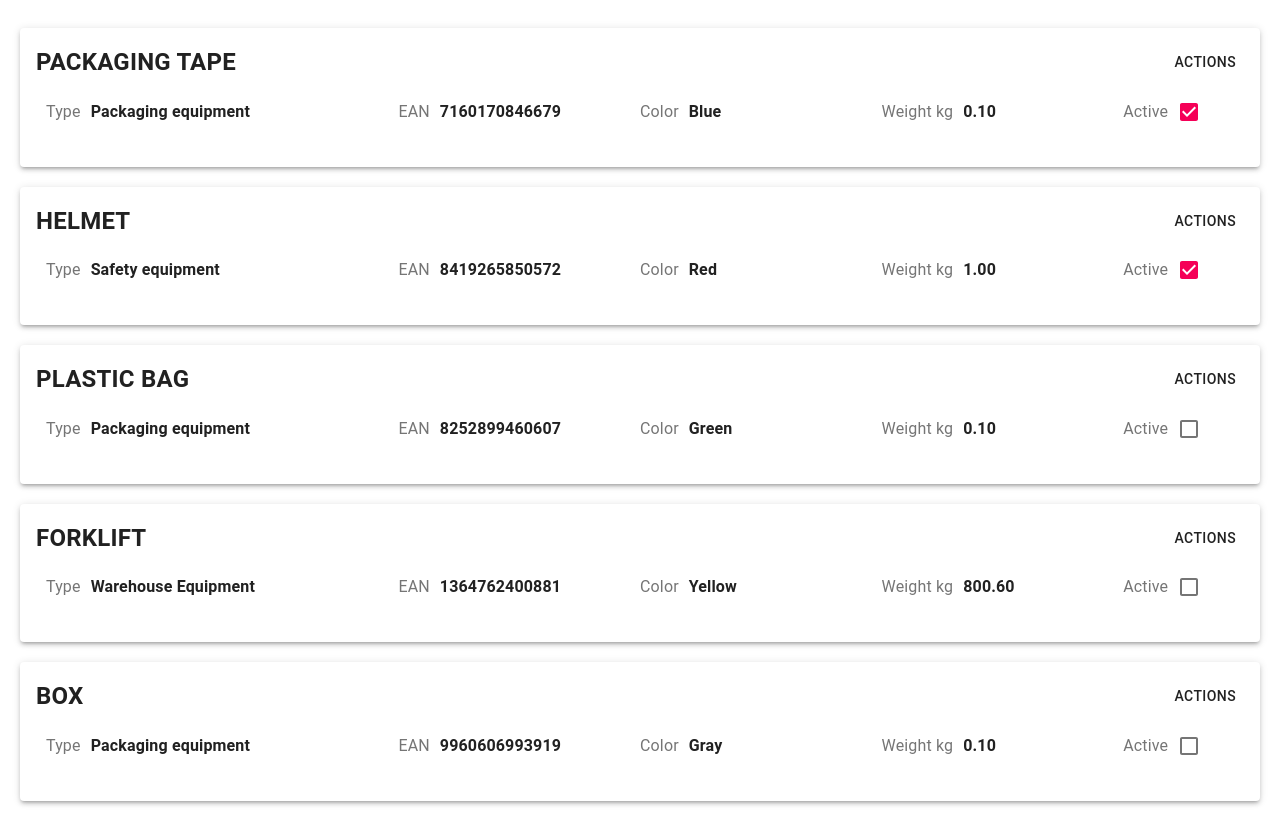
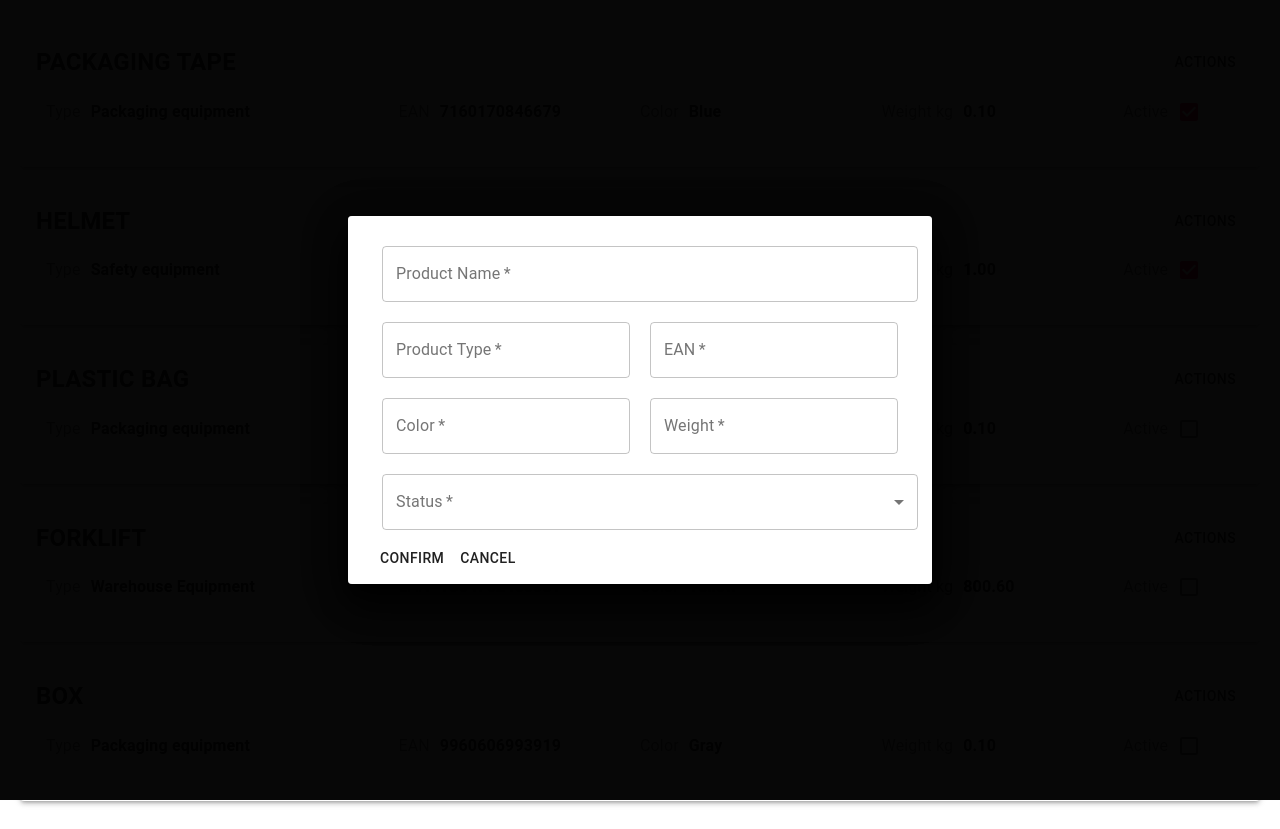
Before and after one commit to LeonasVait/talech-test-assignment-2, a React (Create React App) app: page / in a window 1280 px wide. Built offline with nearby package versions, Linux system fonts and the light colour scheme.

Commit message:
Added product edit

```diff
--- a/src/components/ProductActionsMenu.tsx
+++ b/src/components/ProductActionsMenu.tsx
@@ -10,6 +10,7 @@ import {
 import { ProductDeleteDialog } from "./ProductDeleteDialog";
 import { Product } from "../fixtures/MockData";
 import { ProductView } from "./ProductView";
+import { ProductEdit } from "./ProductEdit";
 
 interface Props {
   product: Product;
@@ -19,9 +20,9 @@ export function ProductActionsMenu({ product }: Props) {
   const [anchorElement, setAnchorElement] = useState(null);
   const [isDeleteDialogOpen, setDeleteDialogOpen] = useState(false);
   const [isViewDialogOpen, setViewDialogOpen] = useState(false);
+  const [isEditDialogOpen, setEditDialogOpen] = useState(true);
 
   const handleClick = (event: any) => {
-    event.stopPropagation();
     setAnchorElement(event.currentTarget);
   };
 
@@ -30,6 +31,7 @@ export function ProductActionsMenu({ product }: Props) {
   };
 
   const handleEdit = () => {
+    setEditDialogOpen(true);
     handleClose();
   };
 
@@ -76,6 +78,12 @@ export function ProductActionsMenu({ product }: Props) {
           <Button onClick={() => setViewDialogOpen(false)}>Close</Button>
         </DialogActions>
       </Dialog>
+
+      <Dialog open={isEditDialogOpen} onClose={() => setEditDialogOpen(false)}>
+        <DialogContent>
+          <ProductEdit product={product}></ProductEdit>
+        </DialogContent>
+      </Dialog>
     </>
   );
 }
--- /dev/null
+++ b/src/components/ProductEdit.tsx
@@ -0,0 +1,108 @@
+import React, { SyntheticEvent } from "react";
+import { Button, MenuItem, TextField } from "@material-ui/core";
+
+import { Product } from "../fixtures/MockData";
+import { makeStyles } from "@material-ui/styles";
+
+interface Props {
+  product?: Product;
+}
+
+const activeOptions = [
+  { value: true, label: "Enabled" },
+  { value: false, label: "Disabled" }
+];
+
+function getMenuItems() {
+  return activeOptions.map((option, index) => (
+    <MenuItem key={index} value={option.value ? "true" : "false"}>
+      {option.label}
+    </MenuItem>
+  ));
+}
+
+export function ProductEdit({ product }: Props) {
+  const classes = useStyles();
+
+  if (!product) {
+    product = {
+      name: "",
+      ean: "",
+      active: false,
+      color: "",
+      type: "",
+      weight: 0
+    };
+  }
+
+  const submitHandler = (event: SyntheticEvent) => {
+    event.preventDefault();
+    console.log(event);
+  };
+
+  return (
+    <form onSubmit={submitHandler}>
+      <TextField
+        label="Product Name"
+        variant="outlined"
+        required
+        fullWidth
+        className={classes.field}
+      />
+
+      <div>
+        <TextField
+          label="Product Type"
+          variant="outlined"
+          required
+          className={classes.field}
+        />
+
+        <TextField
+          label="EAN"
+          variant="outlined"
+          required
+          className={classes.field}
+        />
+      </div>
+
+      <div>
+        <TextField
+          label="Color"
+          variant="outlined"
+          required
+          className={classes.field}
+        />
+
+        <TextField
+          label="Weight"
+          variant="outlined"
+          required
+          type="number"
+          className={classes.field}
+        />
+      </div>
+
+      <TextField
+        select
+        label="Status"
+        variant="outlined"
+        required
+        fullWidth
+        className={classes.field}
+      >
+        {getMenuItems()}
+      </TextField>
+
+      <Button type="submit">Confirm</Button>
+
+      <Button type="submit">Cancel</Button>
+    </form>
+  );
+}
+
+const useStyles = makeStyles({
+  field: {
+    margin: "10px"
+  }
+});
```
